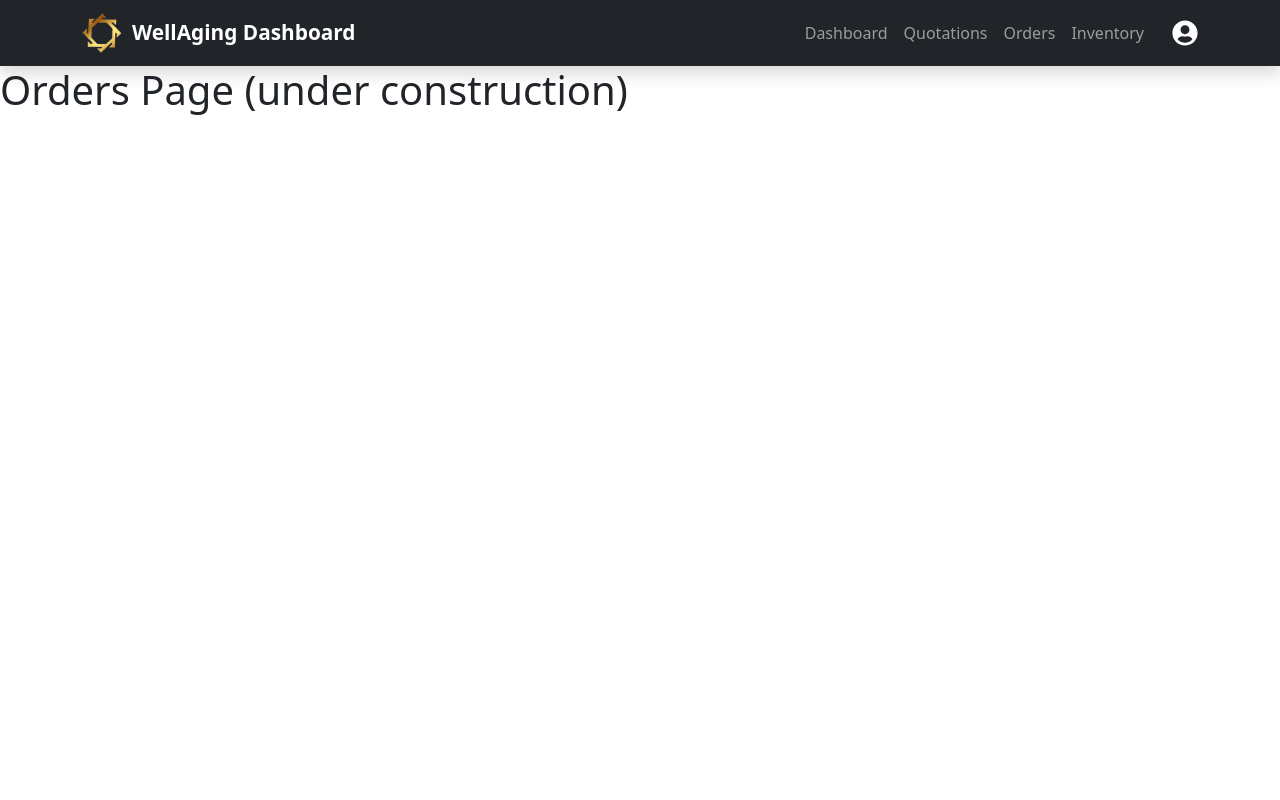
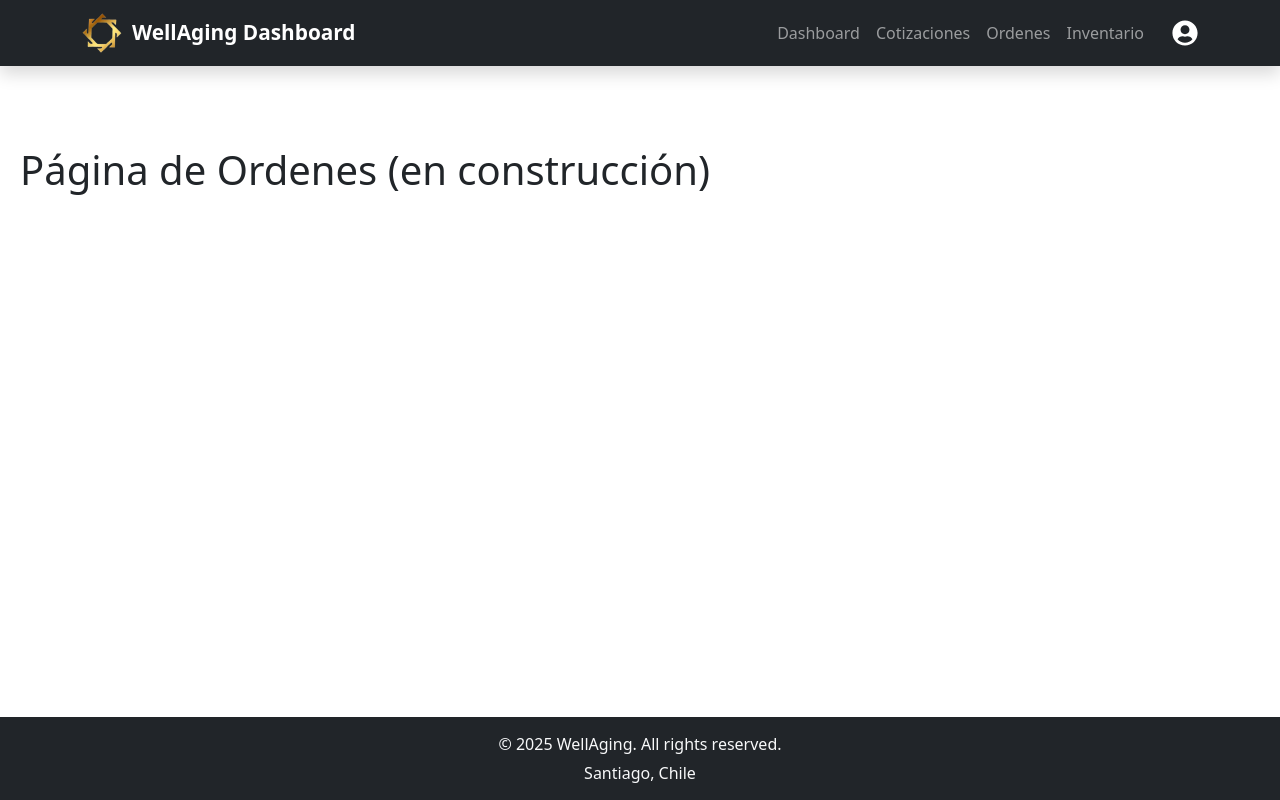
Before and after one commit to LuisGuerra05/ProyectoSistemas, a React (Create React App) app in the folder frontend/: page /orders in a window 1280 px wide. Built offline with nearby package versions, Linux system fonts and the light colour scheme.

Commit message:
Footer añadido

```diff
--- a/frontend/src/App.js
+++ b/frontend/src/App.js
@@ -1,18 +1,16 @@
 import { BrowserRouter as Router, Routes, Route } from 'react-router-dom';
-import './styles/App.css';
+import Layout from './components/Layout';
 
-import AppNavbar from './components/Navbar';
-
-import Login from './pages/Login';
 import Dashboard from './pages/Dashboard';
 import Quotations from './pages/Quotations';
 import Orders from './pages/Orders';
 import Inventory from './pages/Inventory';
+import Login from './pages/Login';
 
 function App() {
   return (
     <Router>
-      <AppNavbar />
+      <Layout>
         <Routes>
           <Route path="/" element={<Login />} />
           <Route path="/dashboard" element={<Dashboard />} />
@@ -20,6 +18,7 @@ function App() {
           <Route path="/orders" element={<Orders />} />
           <Route path="/inventory" element={<Inventory />} />
         </Routes>
+      </Layout>
     </Router>
   );
 }
--- /dev/null
+++ b/frontend/src/components/Footer.js
@@ -0,0 +1,15 @@
+import React from 'react';
+import '../styles/Footer.css'; // Asegúrate de que este archivo exista
+
+const Footer = () => {
+  return (
+    <footer className="footer">
+      <div className="container">
+        <p>© 2025 WellAging. All rights reserved.</p>
+        <p>Santiago, Chile</p>
+      </div>
+    </footer>
+  );
+};
+
+export default Footer;
--- /dev/null
+++ b/frontend/src/components/Layout.js
@@ -0,0 +1,17 @@
+import React from 'react';
+import AppNavbar from './Navbar';
+import Footer from './Footer';
+
+function Layout({ children }) {
+  return (
+    <div className="page-container">
+      <AppNavbar />
+      <div className="page-content">
+        {children}
+      </div>
+      <Footer />
+    </div>
+  );
+}
+
+export default Layout;
--- a/frontend/src/components/Navbar.js
+++ b/frontend/src/components/Navbar.js
@@ -46,9 +46,9 @@ function AppNavbar() {
         <Navbar.Collapse id="navbar-nav">
           <Nav className="ms-auto align-items-center">
             <Nav.Link as={Link} to="/dashboard">Dashboard</Nav.Link>
-            <Nav.Link as={Link} to="/quotations">Quotations</Nav.Link>
-            <Nav.Link as={Link} to="/orders">Orders</Nav.Link>
-            <Nav.Link as={Link} to="/inventory">Inventory</Nav.Link>
+            <Nav.Link as={Link} to="/quotations">Cotizaciones</Nav.Link>
+            <Nav.Link as={Link} to="/orders">Ordenes</Nav.Link>
+            <Nav.Link as={Link} to="/inventory">Inventario</Nav.Link>
             <FaUserCircle
               size={26}
               style={{ color: 'white', marginLeft: '20px', cursor: 'pointer' }}
--- a/frontend/src/pages/Inventory.js
+++ b/frontend/src/pages/Inventory.js
@@ -1,7 +1,7 @@
 function Inventory() {
   return (
     <div>
-      <h1>Inventory Page (under construction)</h1>
+      <h1>Página de Inventario (en construcción)</h1>
     </div>
   );
 }
--- a/frontend/src/pages/Login.js
+++ b/frontend/src/pages/Login.js
@@ -1,7 +1,7 @@
 function Login() {
   return (
     <div>
-      <h1>Login Page (under construction)</h1>
+      <h1>Login Page (en construcción)</h1>
     </div>
   );
 }
--- a/frontend/src/pages/Orders.js
+++ b/frontend/src/pages/Orders.js
@@ -1,7 +1,7 @@
 function Orders() {
   return (
     <div>
-      <h1>Orders Page (under construction)</h1>
+      <h1>Página de Ordenes (en construcción)</h1>
     </div>
   );
 }
--- a/frontend/src/pages/Quotations.js
+++ b/frontend/src/pages/Quotations.js
@@ -1,5 +1,5 @@
 function Quotations() {
-  return <h1>Quotations Page (under construction)</h1>;
+  return <h1>Página de Cotizaciones (en construcción)</h1>;
 }
 
 export default Quotations;
--- a/frontend/src/styles/App.css
+++ b/frontend/src/styles/App.css
@@ -53,3 +53,14 @@
 .navbar-show {
   top: 0;
 }
+
+.page-container {
+  min-height: 100vh;
+  display: flex;
+  flex-direction: column;
+}
+
+.page-content {
+  flex: 1;
+  padding: 80px 20px 20px 20px; /* 80px arriba para que no lo tape el navbar */
+}
--- /dev/null
+++ b/frontend/src/styles/Footer.css
@@ -0,0 +1,18 @@
+.footer {
+  background-color: #212529; /* Mismo color que bg-dark de Bootstrap */
+  color: #f8f9fa;            /* Mismo color que text-light de Bootstrap */
+  padding: 10px 0;
+  text-align: center;
+  width: 100%;
+  flex-shrink: 0;
+}
+
+.footer .container {
+  max-width: 1200px;
+  margin: 0 auto;
+}
+
+.footer p {
+  margin: 5px 0;
+  color: #f8f9fa;
+}
```
Lines whose indentation alone changed are shown as unchanged.
